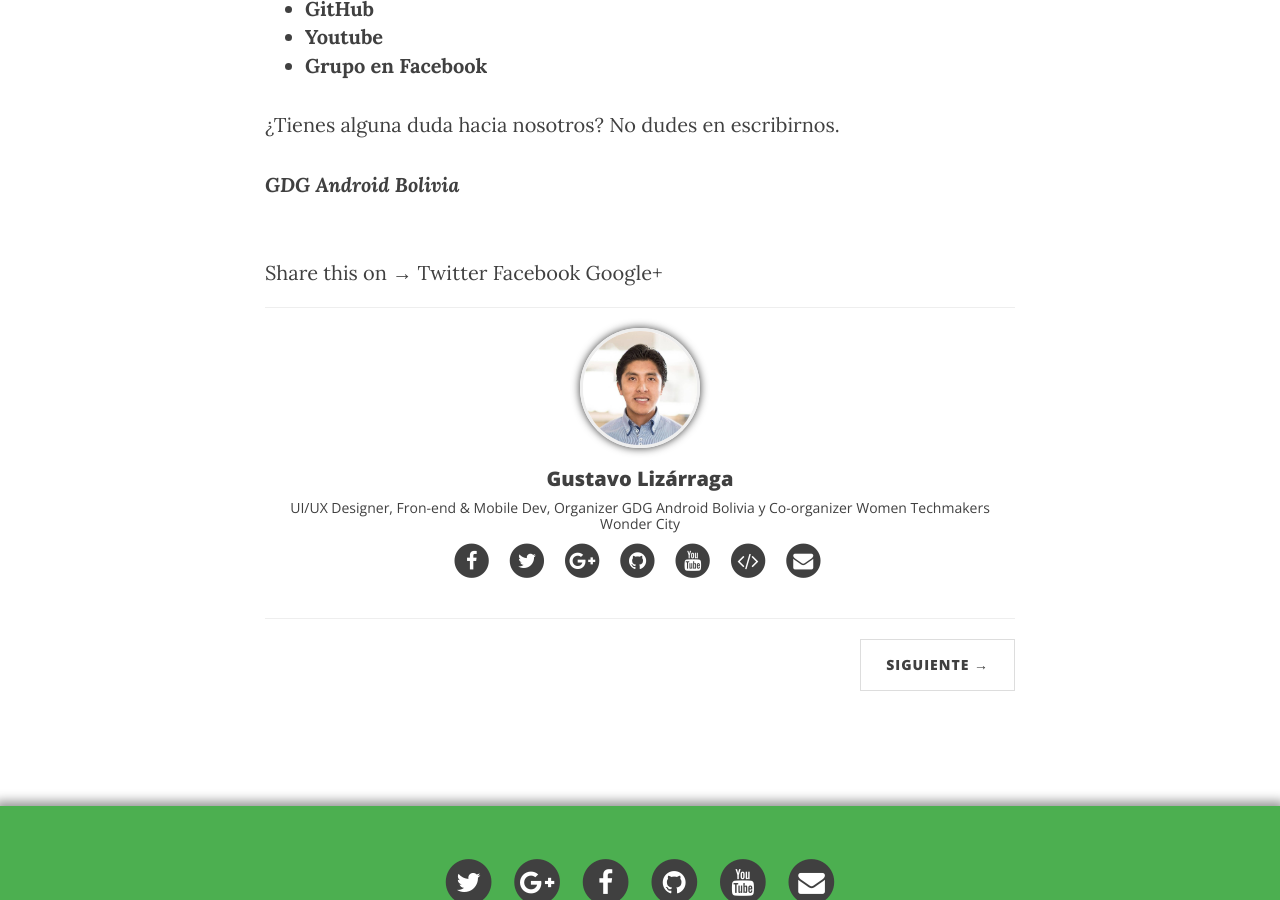
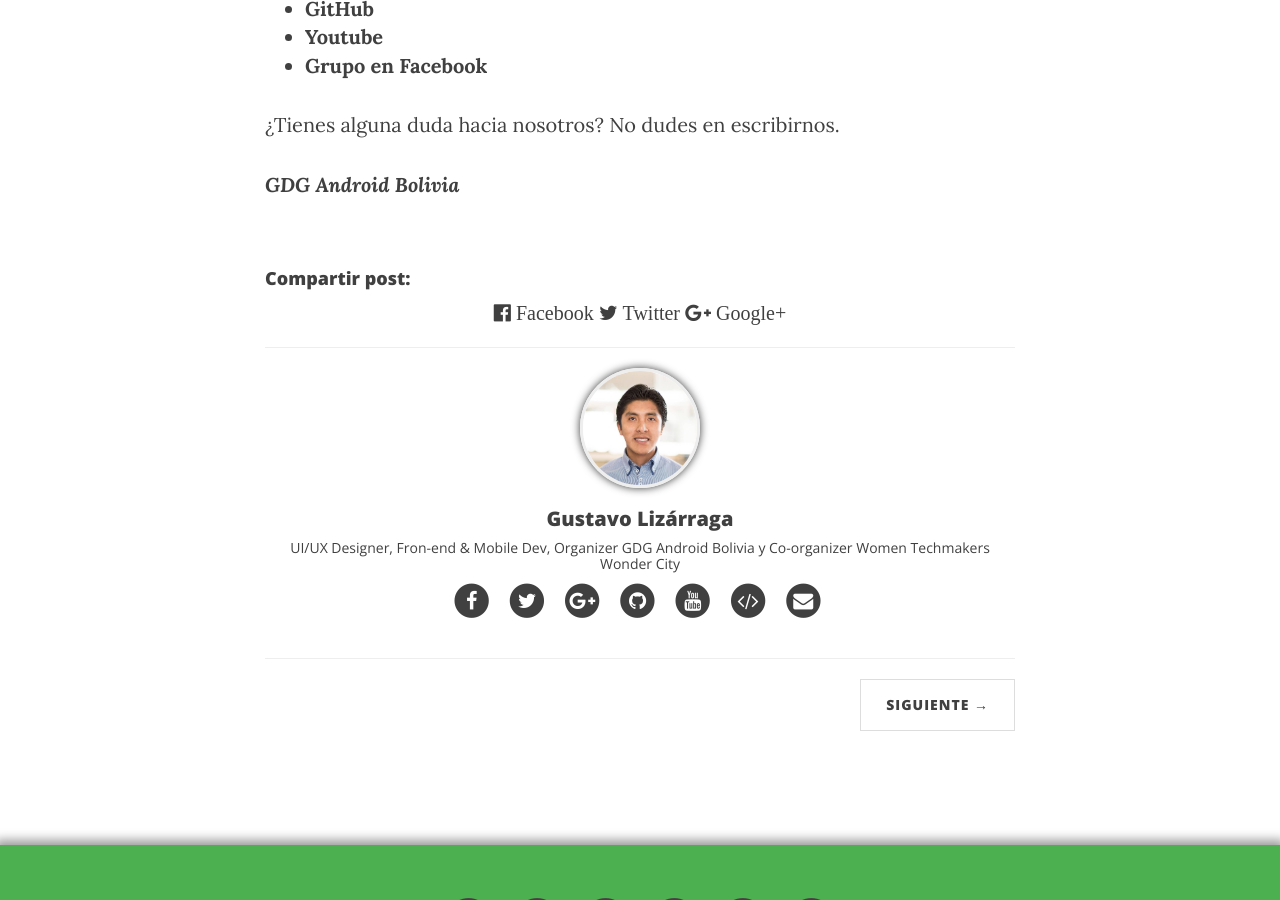
Before and after one commit to GDGAndroidBolivia/gdgandroidbolivia.github.io, a Jekyll site: the page built from _posts/2017-03-10-lanzamiento-blog.markdown, in a window 1280 px wide and 900 px high, scrolled down 2382 px. Built offline with Jekyll 4.4.1, drawn with Linux system fonts in a browser that asks for light colours; nearby versions of some CDN libraries; comment, search, counter and statistics services are not loaded.

Commit message:
Adicion de cambios en el sharing social media

```diff
--- a/_includes/sharing.html
+++ b/_includes/sharing.html
@@ -1,9 +1,18 @@
-<div>
-    Share this on &rarr;
-    <a href="https://twitter.com/intent/tweet?text={{ page.title }}&url={{ site.url }}{{ page.url }}&via={{ site.twitter_username }}&related={{ site.twitter_username }}" rel="nofollow" target="_blank" title="Share on Twitter">Twitter</a>
+<link rel="stylesheet" href="https://maxcdn.bootstrapcdn.com/font-awesome/4.5.0/css/font-awesome.min.css">
 
-    <a href="https://facebook.com/sharer.php?u={{ site.url }}{{ page.url }}" target="_blank" title="Share on Facebook">Facebook</a>
+<h4>Compartir post:</h4>
+<div id="share-box" align="center">
 
-    <a href="https://plus.google.com/share?url={{ site.url }}{{ page.url }}" rel="nofollow" target="_blank" title="Share on Google+">Google+</a>
+  <a href="https://www.facebook.com/sharer/sharer.php?u={{ site.url }}{{site.baseurl}}{{ page.url }}" onclick="window.open(this.href, 'mywin','left=20,top=20,width=500,height=500,toolbar=1,resizable=0'); return false;" >
+    <i class="fa fa-facebook-official fa share-button">  Facebook</i>
+  </a>
+
+  <a href="https://twitter.com/intent/tweet?text={{ page.title }}&url={{ site.url }}{{site.baseurl}}{{ page.url }}" onclick="window.open(this.href, 'mywin','left=20,top=20,width=500,height=500,toolbar=1,resizable=0'); return false;">
+    <i class="fa fa-twitter fa share-button">  Twitter</i>
+  </a>
+
+  <a href="https://plus.google.com/share?url={{ site.url }}{{site.baseurl}}{{ page.url }}" onclick="window.open(this.href, 'mywin','left=20,top=20,width=500,height=500,toolbar=1,resizable=0'); return false;" >
+    <i class="fa fa-google-plus fa share-button">  Google+</i>
+  </a>
 
 </div>
```
